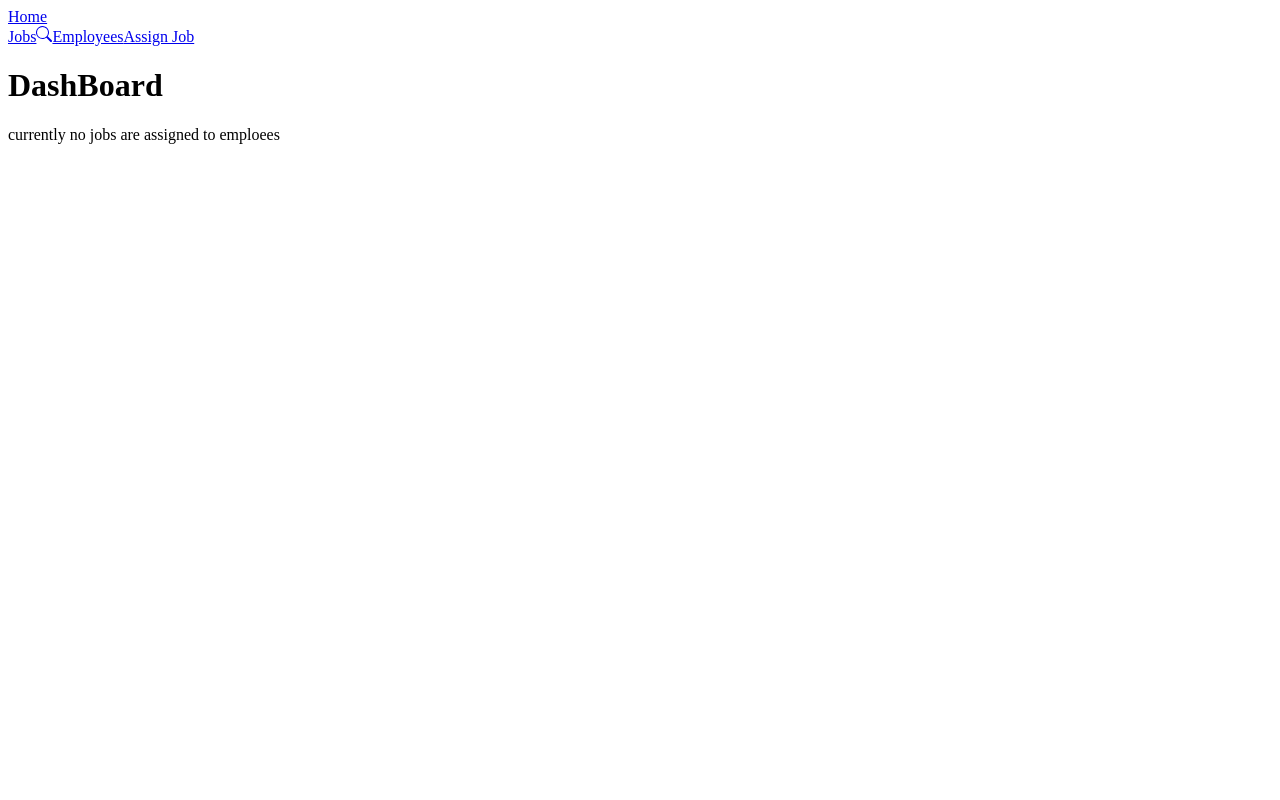
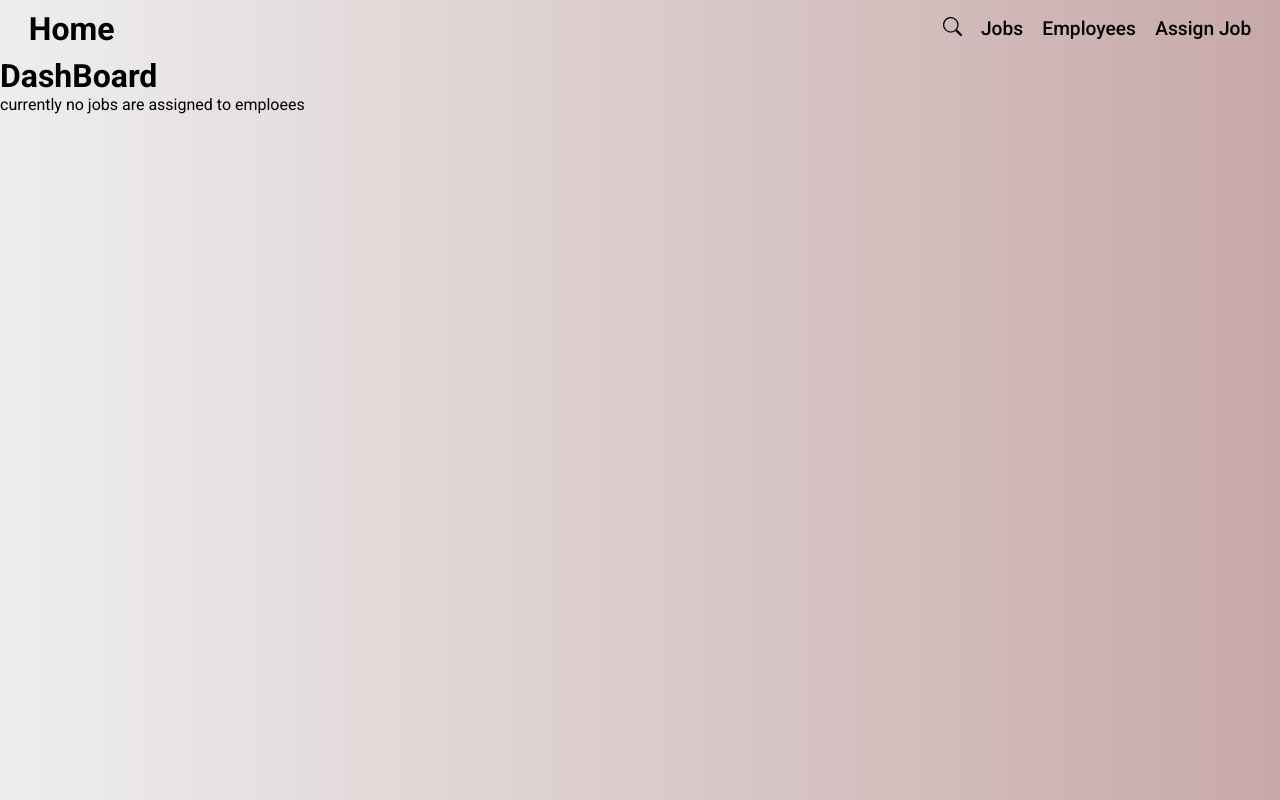
Before and after one commit to mahesh2885858/workspace_mi, a React (Create React App) app: page / in a window 1280 px wide. Built offline with nearby package versions, Linux system fonts and the light colour scheme.

Commit message:
initial styling

```diff
--- a/package.json
+++ b/package.json
@@ -16,6 +16,7 @@
     "react-router": "^6.2.2",
     "react-router-dom": "^6.2.2",
     "react-scripts": "5.0.0",
+    "sass": "^1.49.9",
     "typescript": "^4.6.3",
     "uuid": "^8.3.2",
     "web-vitals": "^2.1.4"
--- a/public/index.html
+++ b/public/index.html
@@ -3,6 +3,9 @@
   <head>
     <meta charset="utf-8" />
     <meta name="viewport" content="width=device-width, initial-scale=1" />
+    <link rel="preconnect" href="https://fonts.googleapis.com">
+<link rel="preconnect" href="https://fonts.gstatic.com" crossorigin>
+<link href="https://fonts.googleapis.com/css2?family=Roboto:ital,wght@0,100;0,300;0,400;0,500;0,700;0,900;1,100;1,300;1,400;1,500;1,700;1,900&display=swap" rel="stylesheet">
     <title>React App</title>
   </head>
   <body>
--- a/src/App.tsx
+++ b/src/App.tsx
@@ -15,6 +15,7 @@
 import JobSource from "./components/Source/Jobs";
 import SkillsSource from "./components/Source/Skills";
 import { employeeType, jobsType, skillsType } from "./components/Types/Types";
+import "./app.scss";
 const employesSelectedById: employeeType[] = [];
 type appType = {
   jobs: jobsType[];
--- /dev/null
+++ b/src/app.scss
@@ -0,0 +1,22 @@
+* {
+  margin: 0;
+  padding: 0;
+  box-sizing: border-box;
+}
+body,
+html {
+  height: 100vh;
+  width: 100vw;
+  font-family: "Roboto", sans-serif;
+}
+#root {
+  width: 100%;
+  height: 100%;
+}
+.App {
+  width: 100%;
+  height: 100%;
+  display: flex;
+  flex-direction: column;
+  background: linear-gradient(to right, #eee, rgb(200, 169, 169));
+}
--- a/src/components/AddEmploy/AddEmploy.tsx
+++ b/src/components/AddEmploy/AddEmploy.tsx
@@ -1,5 +1,6 @@
 import { AppState } from "../../App";
 import { TiDelete } from "react-icons/ti";
+import "./addemployee.scss";
 import React from "react";
 type propsType = {
   state: typeof AppState;
@@ -10,9 +11,9 @@
 };
 const AddEmploy = (props: propsType) => {
   return (
-    <div>
+    <div className="add-employee-container">
       <h1>Add Employ</h1>
-      <div>
+      <div className="add-employee-form-container">
         <form>
           <label htmlFor="name">Name</label>
           <input
--- /dev/null
+++ b/src/components/AddEmploy/addemployee.scss
@@ -0,0 +1,14 @@
+.add-employee-container {
+  height: 100%;
+  display: flex;
+  flex-direction: column;
+  justify-content: center;
+  align-items: center;
+  h1 {
+    margin-bottom: 1em;
+  }
+}
+.add-employee-form-container {
+  display: flex;
+  flex-direction: column;
+}
--- a/src/components/NavBar/NavBar.tsx
+++ b/src/components/NavBar/NavBar.tsx
@@ -1,6 +1,6 @@
 import { Link } from "react-router-dom";
 import { BsSearch } from "react-icons/bs";
-
+import "./navbar.scss";
 const NavBar = () => {
   return (
     <div className="nav-bar">
@@ -8,10 +8,10 @@
         <Link to={`/`}>Home</Link>
       </div>
       <div className="nav-right">
-        <Link to={`/jobs`}>Jobs</Link>
         <Link to={`/search`}>
           <BsSearch />
         </Link>
+        <Link to={`/jobs`}>Jobs</Link>
         <Link to={`/employees`}>Employees</Link>
         <Link to={`/assign`}>Assign Job</Link>
       </div>
--- /dev/null
+++ b/src/components/NavBar/navbar.scss
@@ -0,0 +1,31 @@
+.nav-bar {
+  display: flex;
+  flex-direction: row;
+  justify-content: space-between;
+  font-size: 1.2rem;
+  padding: 0.5em;
+  font-weight: 500;
+}
+.nav-left {
+  margin-left: 1em;
+  a {
+    text-decoration: none;
+    color: black;
+    font-weight: 700;
+    font-size: 2rem;
+  }
+}
+.nav-right {
+  margin-right: 1em;
+  display: flex;
+  flex-direction: row;
+  gap: 1em;
+  a {
+    text-decoration: none;
+    color: black;
+  }
+  :hover {
+    text-decoration: underline;
+  }
+  align-items: center;
+}
--- a/src/components/Source/Skills.tsx
+++ b/src/components/Source/Skills.tsx
@@ -16,5 +16,13 @@
     name: "NodeJs",
     id: "NDJ89",
   },
+  {
+    name: "SvelteJs",
+    id: "SVLT35",
+  },
+  {
+    name: "Angular",
+    id: "ANG345",
+  },
 ];
 export default SkillsSource;
```
Also changed, not shown: 1 other file (tests, documents, lock files or other folders).
